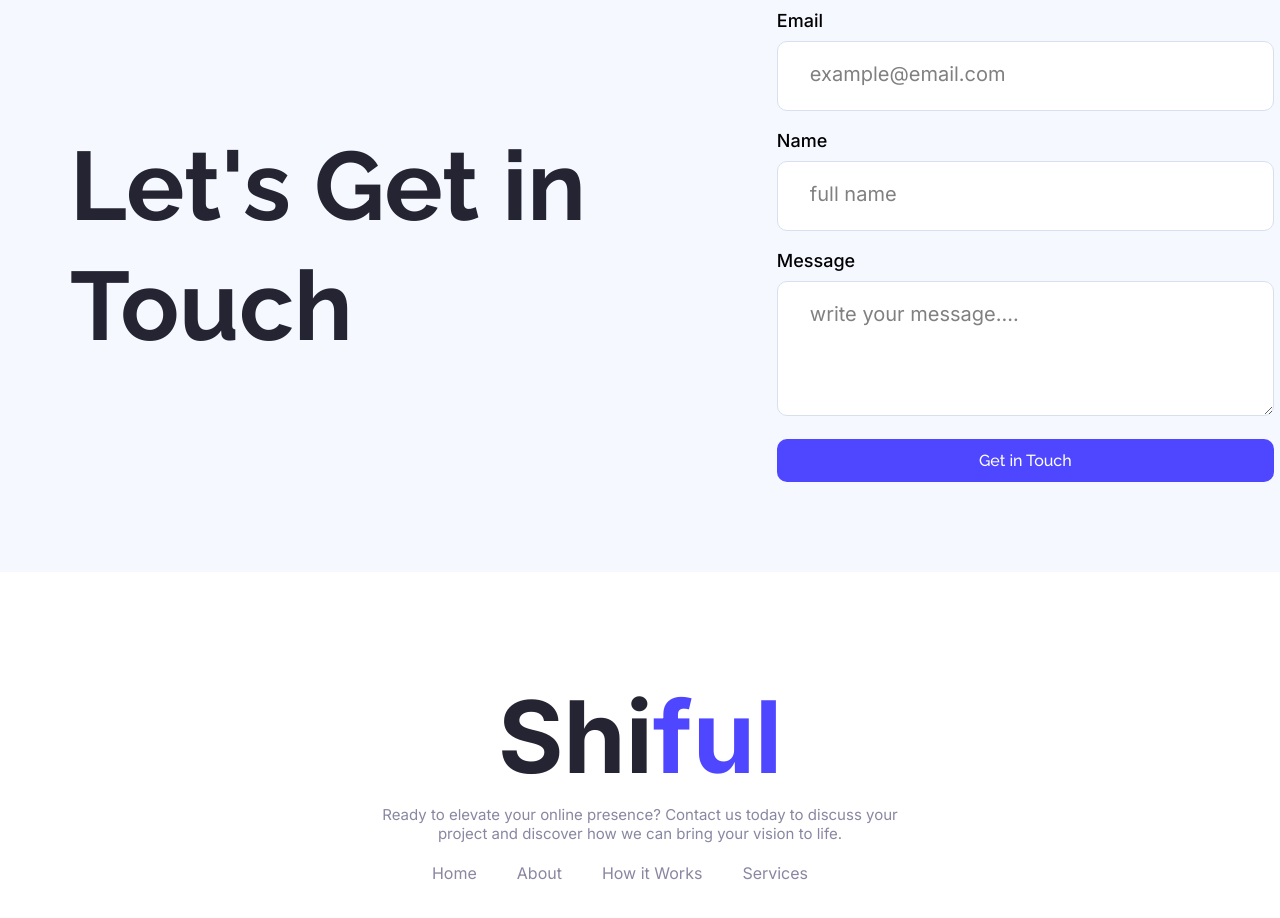
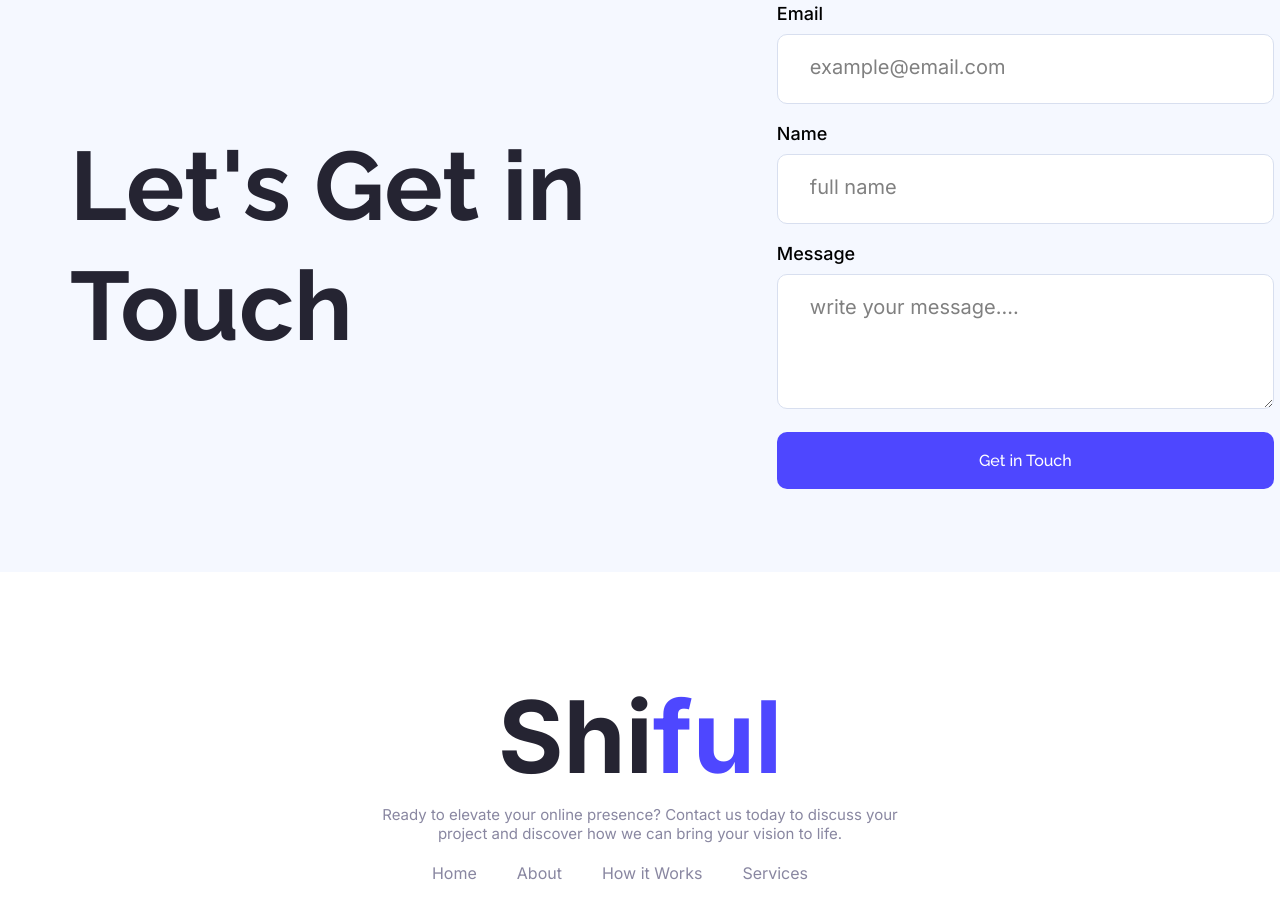
Before and after one commit to shiful33/B12A01-landing-launchpad-assignment1, a plain HTML site: page index.html in a window 1280 px wide. Shown: the part 3026-3944 px from the top of the page. Drawn offline with Linux system fonts and the light colour scheme; a web font is replaced by a local one.

Commit message:
added contact-form btn styles

```diff
--- a/css/style.css
+++ b/css/style.css
@@ -342,6 +342,7 @@ body {
 
 .contact-form .btn {
   width: 497px;
+  padding: 19px 101px;
 }
 /*  Main Styles End */
 
```
